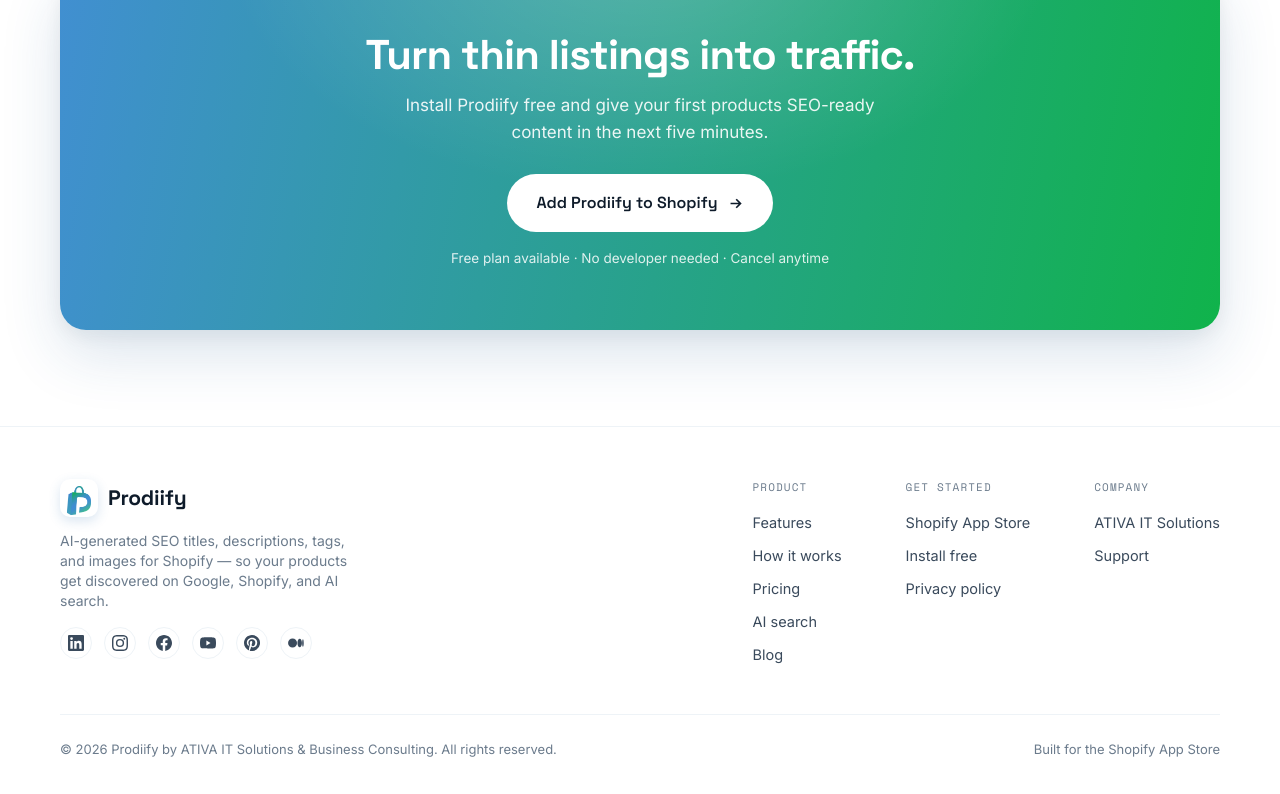
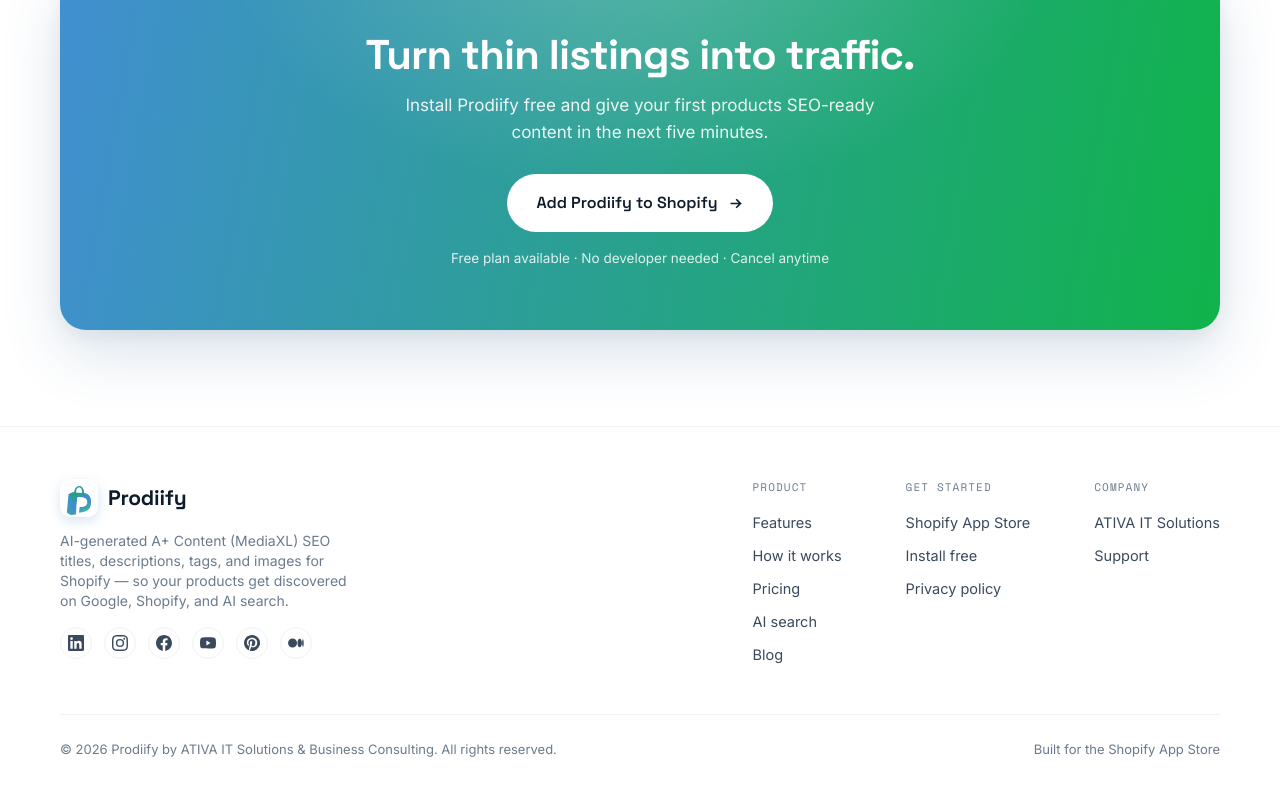
Before and after one commit to Ativa-IT-Solutions/prodiify, a Next.js app: page / in a window 1280 px wide. Shown: the part 5800-6594 px from the top of the page. Built offline with nearby package versions, Linux system fonts and the light colour scheme; no server answers.

Commit message:
update: footer content

```diff
--- a/src/components/sections/Footer.tsx
+++ b/src/components/sections/Footer.tsx
@@ -68,7 +68,7 @@
               Prodiify
             </a>
             <p className="text-sm text-muted mt-3.5">
-              AI-generated SEO titles, descriptions, tags, and images for Shopify — so your products get discovered
+              AI-generated A+ Content (MediaXL) SEO titles, descriptions, tags, and images for Shopify — so your products get discovered
               on Google, Shopify, and AI search.
             </p>
             <div className="flex gap-3 mt-4">
```
